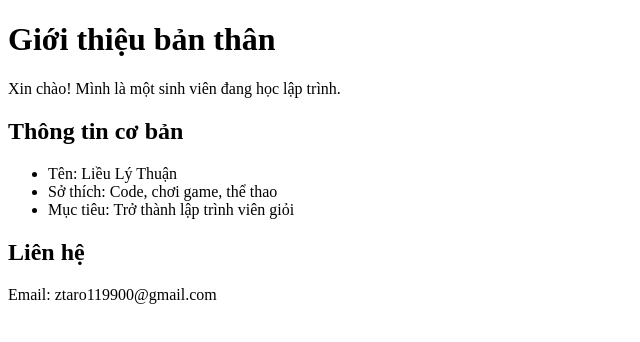
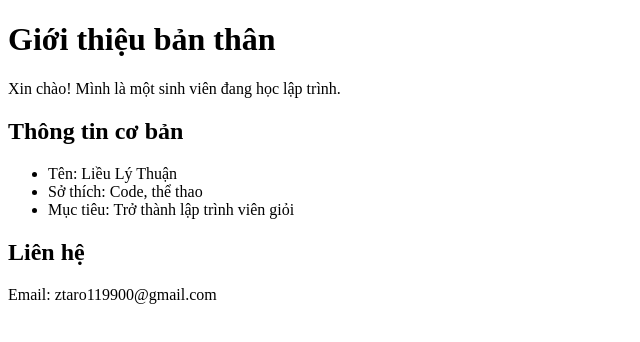
Before and after one commit to LieuLyThuan/first, a plain HTML site: page index.html in a window 1280 px wide. Shown: the full height of the page, 0-640 px from the left. Drawn offline with Linux system fonts and the light colour scheme.

Commit message:
sua lan 4

```diff
--- a/index.html
+++ b/index.html
@@ -13,7 +13,7 @@
     <h2>Thông tin cơ bản</h2>
     <ul>
         <li>Tên: Liều Lý Thuận</li>
-        <li>Sở thích: Code, chơi game, thể thao</li>
+        <li>Sở thích: Code,  thể thao</li>
         <li>Mục tiêu: Trở thành lập trình viên giỏi</li>
     </ul>
 
```
